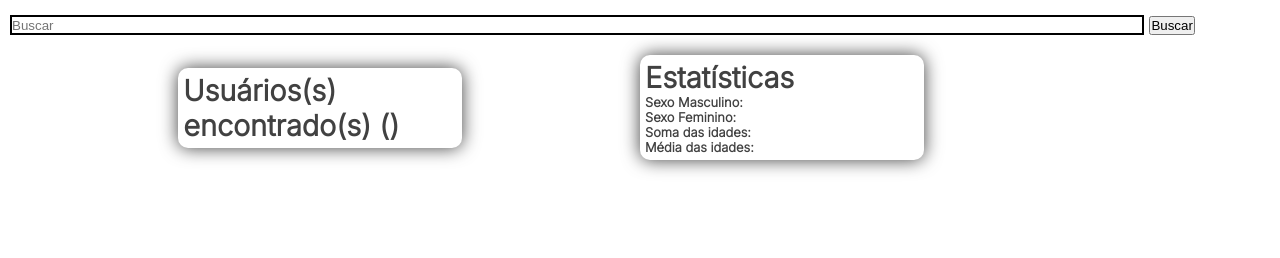
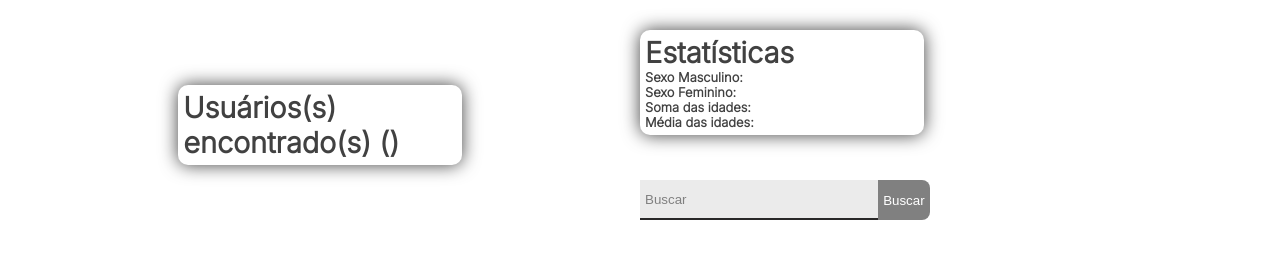
Before and after one commit to Ryandls/Desafio-Pratico-M1-FullStack-IGTI, a website: page index.html in a window 1280 px wide. Drawn offline with Linux system fonts and the light colour scheme.

Commit message:
Update css
Troquei o input de lugar mas, a section não está obedecendo a hirearquia, oilhar depos

```diff
--- a/css/style.css
+++ b/css/style.css
@@ -86,3 +86,52 @@ input {
   border-radius: 50%;
   margin-bottom: 10px;
 }
+
+.inputs {
+  width: 54%;
+  margin-top: 40px;
+  position: relative;
+}
+
+.inputs input {
+  border: none;
+  background-color: rgb(235, 235, 235);
+  border-bottom: 2px solid rgb(41, 40, 40);
+  width: 70%;
+  height: 40px;
+  outline: none;
+  padding: 5px;
+  transition: 0.4s;
+  color: rgb(77, 77, 77);
+}
+.inputs input::placeholder {
+  color: grey;
+}
+
+.inputs input:hover {
+  border-bottom: 2px solid rgb(143, 143, 143);
+}
+.inputs input:focus {
+  border-bottom: 2px solid rgb(63, 63, 63);
+}
+.inputs button {
+  background-color: grey;
+  outline: none;
+  height: 40px;
+  outline: none;
+  padding: 5px;
+  border: none;
+  border-radius: 0 8px 8px 0px;
+  color: white;
+  transition: 0.4s;
+  cursor: pointer;
+  position: absolute;
+  bottom: 0;
+}
+.inputs button:hover {
+  outline: none;
+  outline: none;
+  padding: 5px;
+  background-color: rgb(104, 104, 104);
+  color: white;
+}
--- a/index.html
+++ b/index.html
@@ -8,9 +8,6 @@
     <title>Desafio Prático Bootcamp Full-Stack IGTI</title>
   </head>
   <body>
-    <input id="name" placeholder="Buscar" />
-    <button id="search" type="submit">Buscar</button>
-
     <div class="container">
       <section>
         <div class="border">
@@ -26,6 +23,11 @@
           <h6>Soma das idades: <span id="sumAge"></span></h6>
           <h6>Média das idades: <span id="avgAge"></span></h6>
         </div>
+
+        <div class="inputs">
+          <input id="name" placeholder="Buscar" />
+          <button id="search" type="submit">Buscar</button>
+        </div>
       </section>
     </div>
 
```
